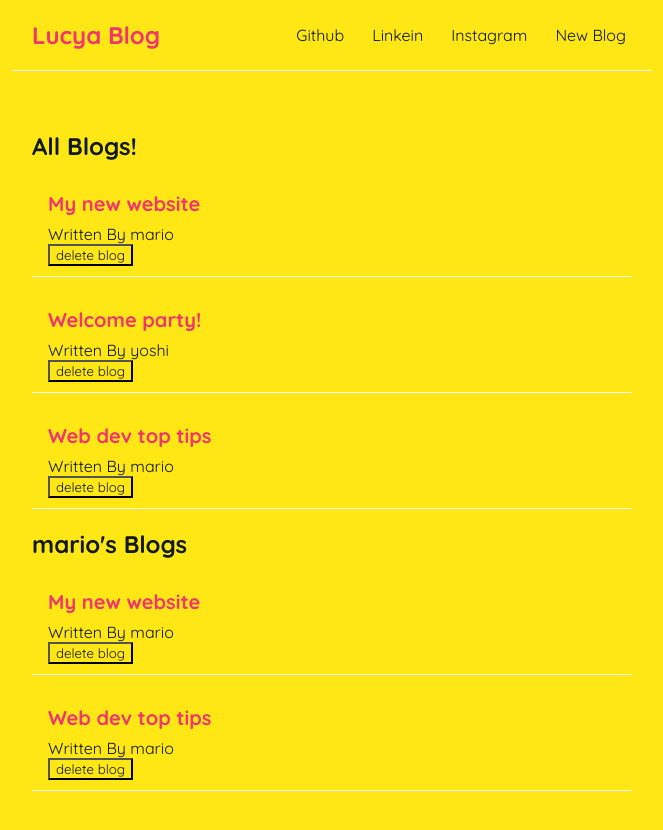
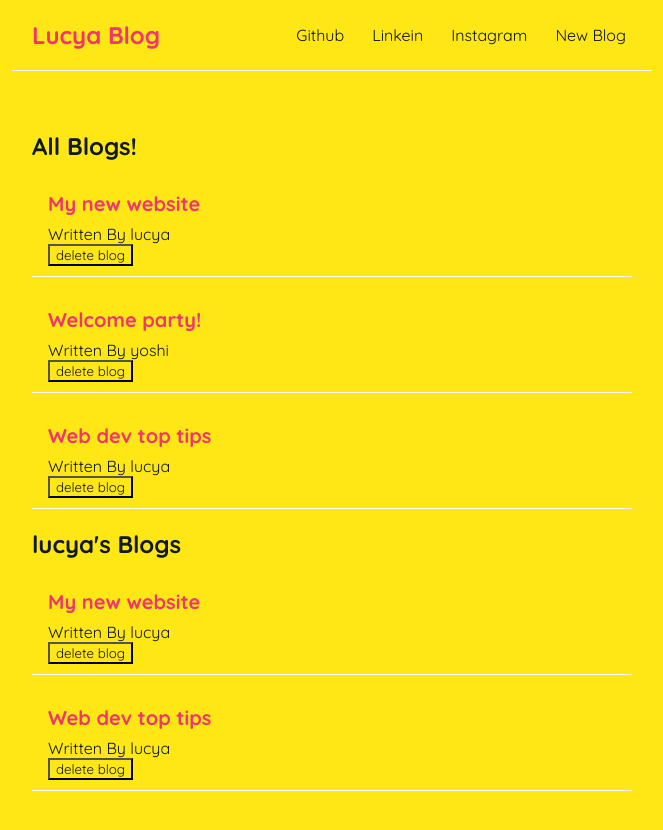
Before and after one commit to Lucy-okoth/Lucya_blog, a React (Create React App) app: page / in a window 1280 px wide. Shown: the top 830 px of the page, without its empty margins (308-971 px from the left). Built offline with nearby package versions, Linux system fonts and the light colour scheme.

Commit message:
Modified name

```diff
--- a/src/Home.jsx
+++ b/src/Home.jsx
@@ -2,9 +2,9 @@ import { useState } from "react";
 import BlogList from "./BlogList";
 const Home = () => {
    const [blogs, setBlogs] = useState([
-    { title: 'My new website', body: 'lorem ipsum...', author: 'mario', id: 1 },
+    { title: 'My new website', body: 'lorem ipsum...', author: 'lucya', id: 1 },
     { title: 'Welcome party!', body: 'lorem ipsum...', author: 'yoshi', id: 2 },
-    { title: 'Web dev top tips', body: 'lorem ipsum...', author: 'mario', id: 3 }
+    { title: 'Web dev top tips', body: 'lorem ipsum...', author: 'lucya', id: 3 }
 
    ]);
    const handleDelete = (id) => {
@@ -14,7 +14,7 @@ const Home = () => {
     return (
         <div className="home">
            <BlogList blogs={blogs} title="All Blogs!" handleDelete={handleDelete}/>
-           <BlogList blogs={blogs.filter((blog) => blog.author === "mario")} title="mario's Blogs" />
+           <BlogList blogs={blogs.filter((blog) => blog.author === "lucya")} title="lucya's Blogs" />
         </div>
      );
 }
```
